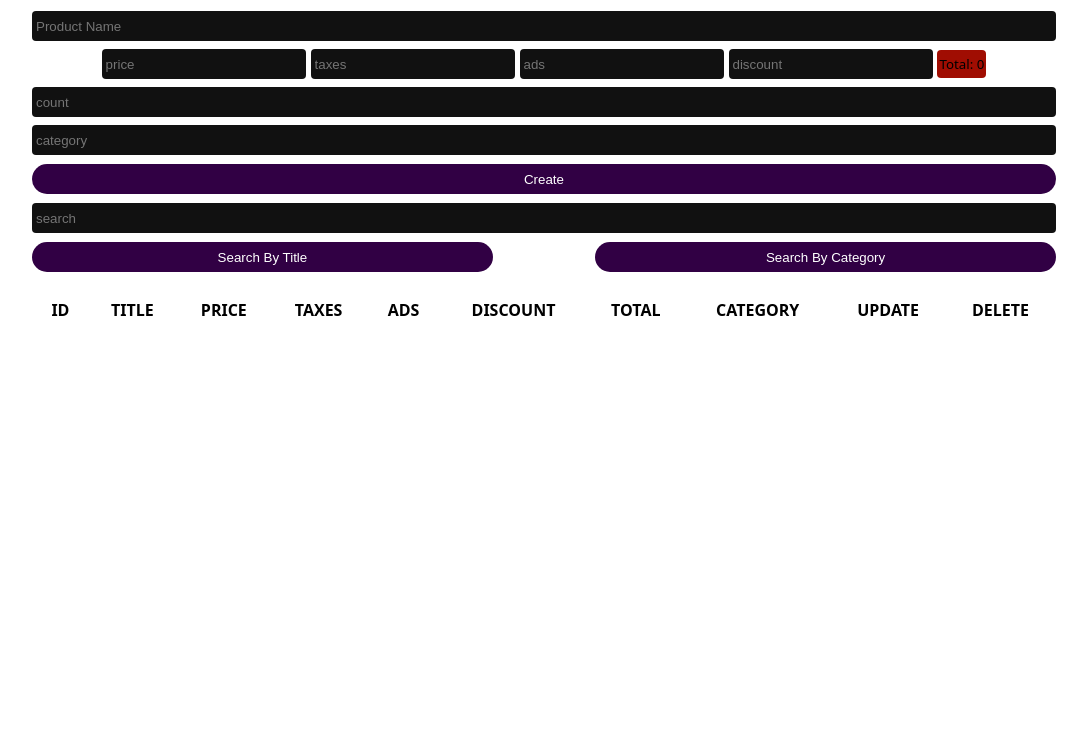
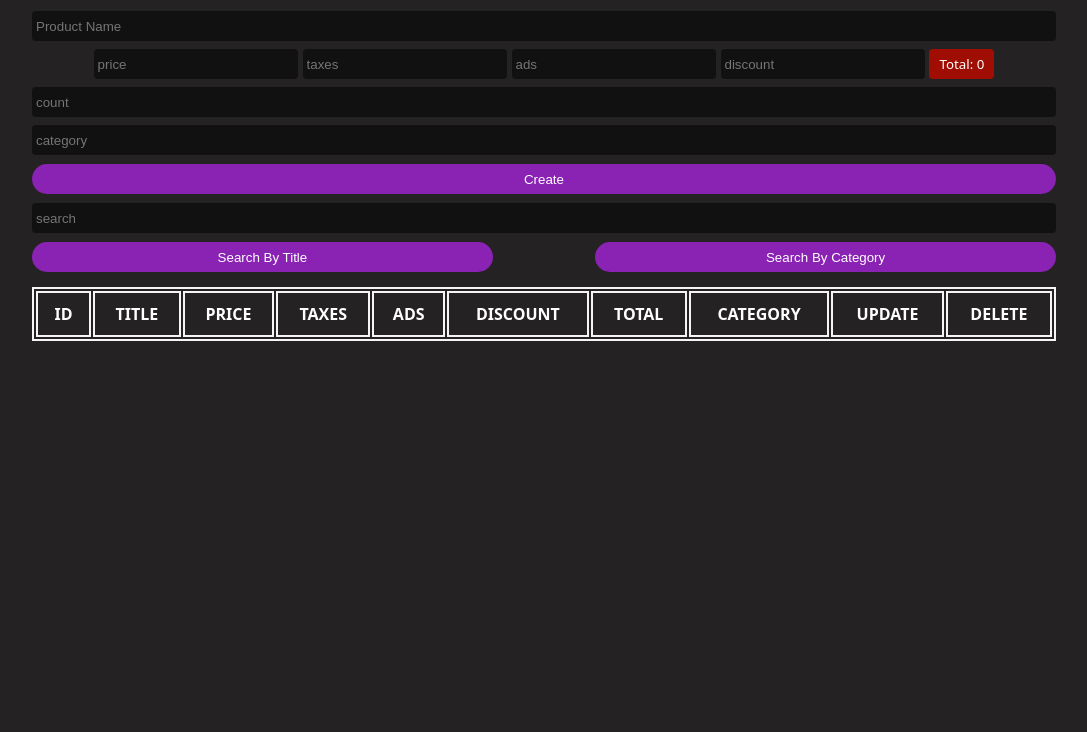
Before and after one commit to fatmamustafamuhammed/product_management_system_crud_javascript, a plain HTML site: page index.html in a window 1280 px wide. Shown: the part 68-800 px from the top of the page, without its empty margins (96-1183 px from the left). Drawn offline with Linux system fonts and the light colour scheme.

Commit message:
Enhancements On Style

```diff
--- a/style.css
+++ b/style.css
@@ -5,8 +5,8 @@
 
 /* Default Light Mode */
 body {
-    background-color: white;
-    color: black;
+    background-color: rgb(36, 34, 34);
+    color: white;
     text-align: center;
     font-family: system-ui;
     transition: background 0.2s, color 0.2s;
@@ -51,12 +51,11 @@ input:focus {
 
 .price input {
     width: 20%;
-
 }
 
 #total {
     background: #a00d02;
-    padding: 5px 2px;
+    padding: 6px 10px;
     border-radius: 4px;
 }
 
@@ -69,7 +68,7 @@ button {
     height: 30px;
     border: none;
     cursor: pointer;
-    background: #310044;
+    background: #8a22b4;
     color: #fff;
     border-radius: 20px;
     transition: 0.5s;
@@ -77,7 +76,7 @@ button {
 }
 
 button:hover {
-    background: #4a004d;
+    background: #8a22b4;
     letter-spacing: 1px;
 
 }
@@ -95,17 +94,22 @@ table {
     width: 100%;
     text-align: center;
     margin: 10px 0;
+    border: 2px solid whitesmoke;
 
 }
 
 table th {
     text-transform: uppercase;
+    border: 2px solid whitesmoke;
+
 
 }
 
 th,
 td {
     padding: 10px;
+    border: 2px solid whitesmoke;
+
 }
 
 #deleteAll {
```
